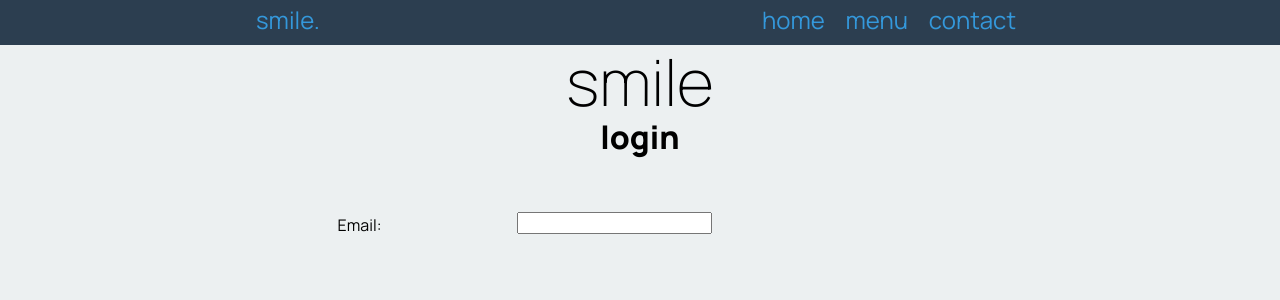
After one commit to StanleyY08/Cafe_project, a Flask app: page /login in a window 1280 px wide. The commit adds this page. Shown: the top 300 px of the page. Run offline with Flask 3, Linux system fonts and the light colour scheme.

Commit message:
added the two links in the menu and started creating the login page

```diff
--- a/app.py
+++ b/app.py
@@ -39,7 +39,15 @@ def render_menu(cat_id):
     print(product_list)
     print(cat_list)
     con.close()
-    return render_template('menu.html', list_of_coffees = product_list, list_of_catergories=cat_list)
+    return render_template('menu.html', list_of_coffees=product_list, list_of_categories=cat_list)
+
+@app.route('/signup')
+def render_signup_page():
+    return render_template('signup.html')
+
+@app.route('/login')
+def render_login_page():
+    return render_template('login.html')
 
 
 @app.route('/contact')
--- a/static/smile.css
+++ b/static/smile.css
@@ -78,6 +78,11 @@ a, a:visited {
     color: rgba(52, 152, 219, 1.0);
     /*color:hotpink;*/
     text-decoration: none;
+}
+
+.categories{
+    color: rgba(44, 62, 80, 1.0);
+    list-style-type: none;
 }
 
 .product-box img {
--- a/templates/home.html
+++ b/templates/home.html
@@ -3,8 +3,5 @@
 {% block pageheading %}welcome{% endblock %}
 
 {% block main %}
-    <div> class="products">
-
-
-    </div>
+<strong><em>Hello world</em><strong></strong>
 {% endblock %}
--- /dev/null
+++ b/templates/login.html
@@ -0,0 +1,12 @@
+{% extends "base.html" %}
+
+{% block pageheading %}login{% endblock %}
+
+{% block main %}
+    <form class="myform">
+        <div class="form_group">
+            <div class="form-label"> Email: </div>
+            <div class="form-element"> <input type="email"</div>
+        </div>
+    </form>
+{% endblock %}
--- a/templates/menu.html
+++ b/templates/menu.html
@@ -3,6 +3,12 @@
 {% block pageheading %}
 menu
     <p>Welcome to Wellington's finest cafe</p>
+    <div class="categories">
+        {% for cat in list_of_categories %}
+            <li> <a href="/menu/{{ cat[0] }}"> {{ cat[1] }}</a> </li>
+        {% endfor %}
+    </div>
+
 {% endblock %}
 
 {% block main %}
```
Also changed, not shown: templates/signup.html (added, +10 -0 lines), 1 other file.
